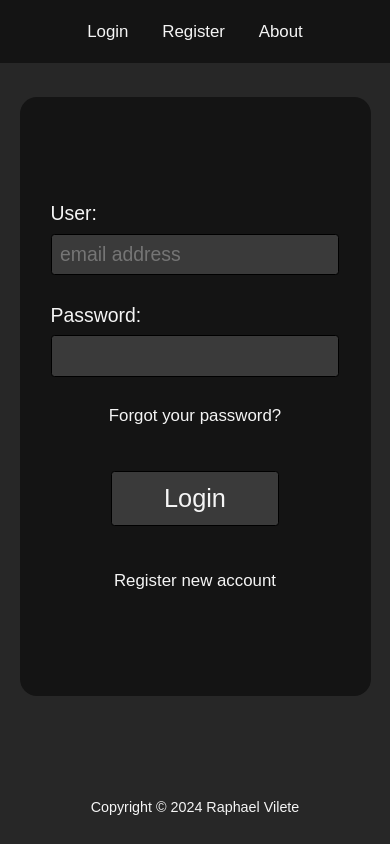
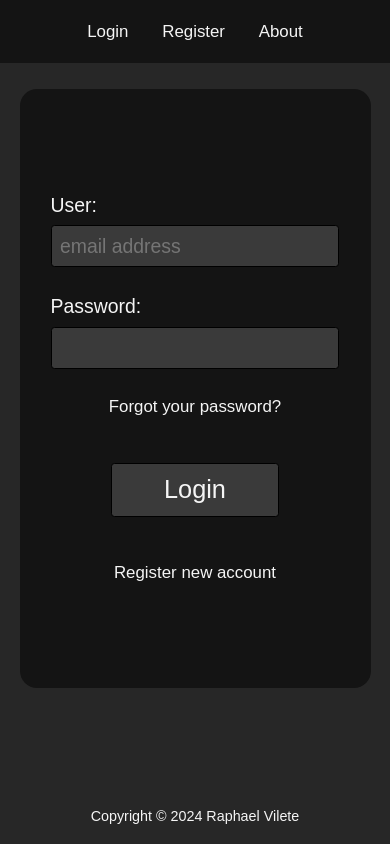
Before and after one commit to raphss/Login-Model, a website built with webpack: page dist/index.html in a window 390 px wide. Built offline with Linux system fonts and the light colour scheme.

Commit message:
update margins 8

```diff
--- a/src/style.css
+++ b/src/style.css
@@ -168,7 +168,7 @@ p {
 
 @media only screen and (max-width: 480px) {
     .divContent {
-        margin: 4vh 5vw 4vh 5vw;
+        margin: 3vh 5vw 5vh 5vw;
         padding: 9vh 0vh;
         max-height: 53vh;
     }
@@ -212,11 +212,6 @@ p {
     p {
         margin: 2.4vh;
     }
-
-    .footer {
-        position: absolute;
-        padding: 1vh;
-    }
 }
 
 @media only screen and (min-width: 481px) and (max-width: 600px) {}
```
Also changed, not shown: dist/index.bundle.js.
